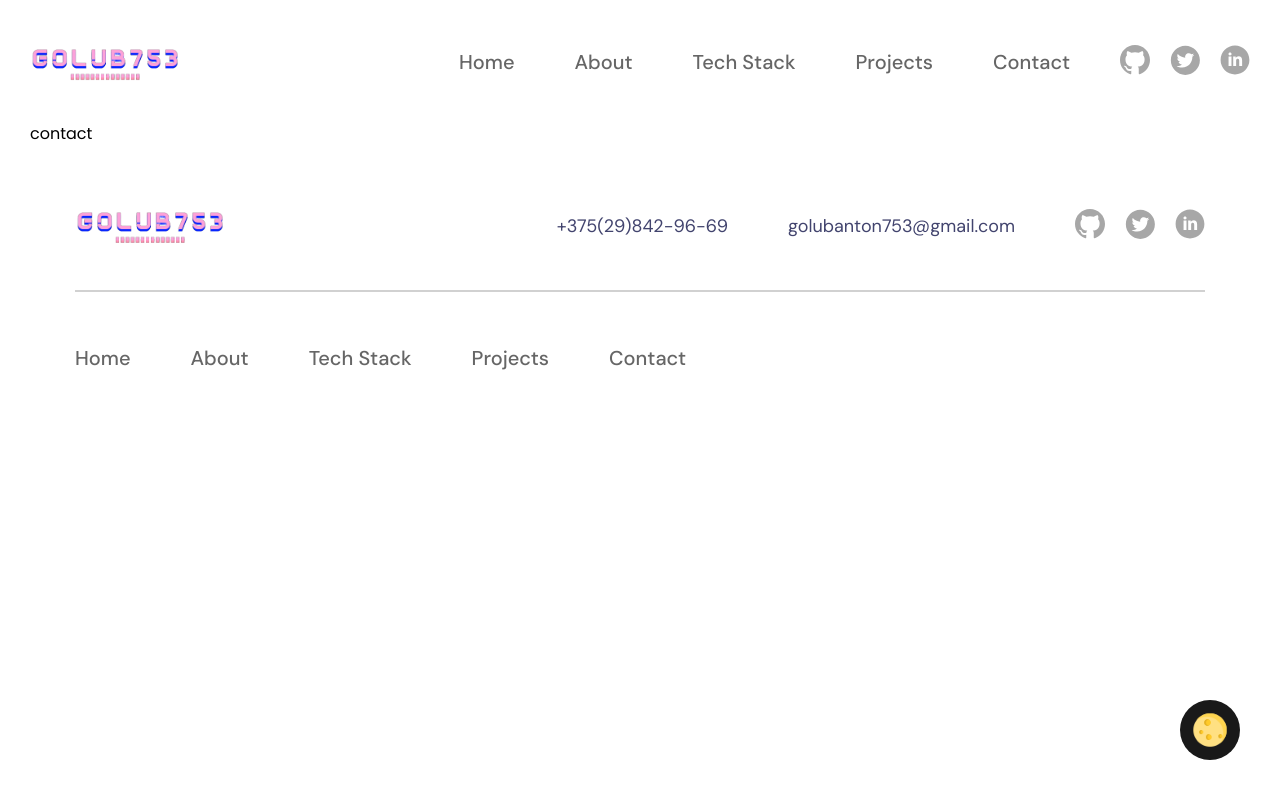
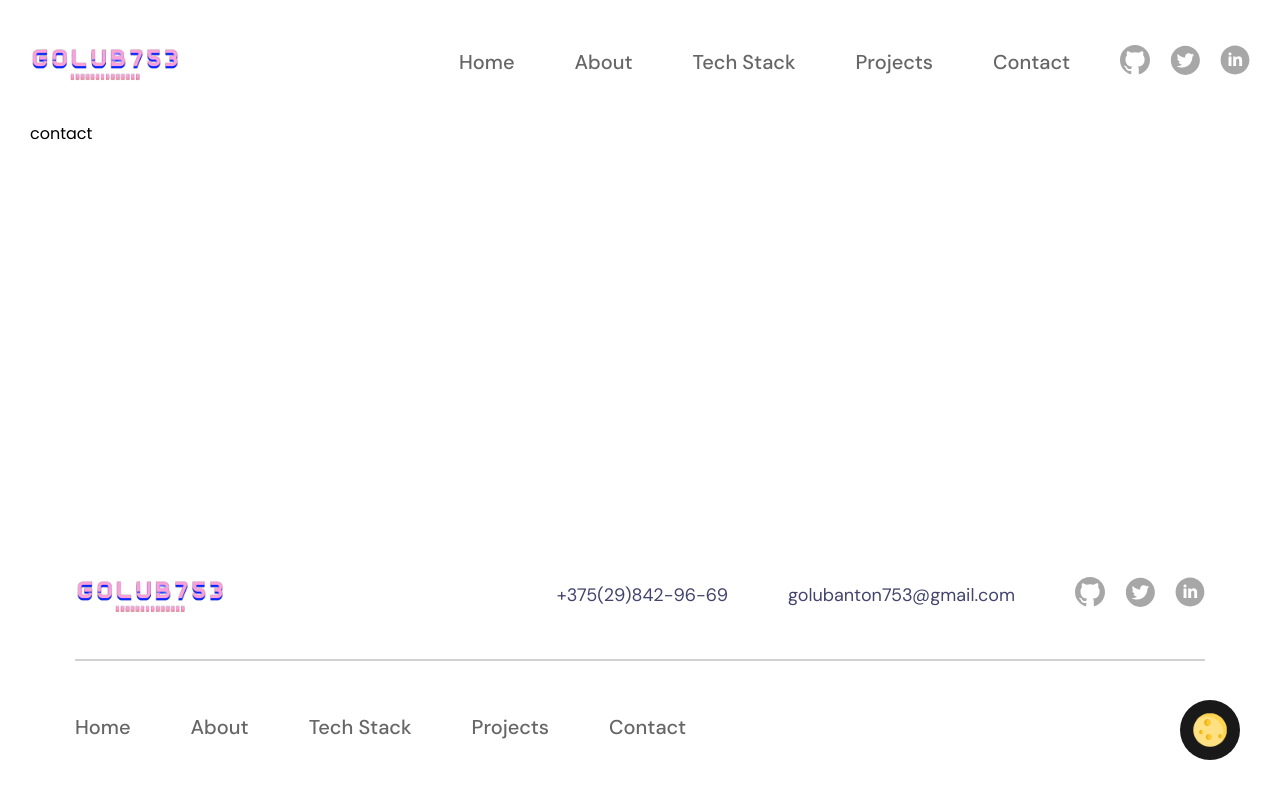
Before and after one commit to golub753/developer-portfolio, a React (Create React App) app: page /contact in a window 1280 px wide. Built offline with nearby package versions, Linux system fonts and the light colour scheme.

Commit message:
fix footer on the bottom page

```diff
--- a/src/containers/Container/Main.js
+++ b/src/containers/Container/Main.js
@@ -5,6 +5,9 @@ export const Main = styled.div`
     transition: .3s;
     background: ${props => (props.theme === 'white') ? '#FFFFFF' : '#191919'};
     position: relative;
+    min-height: 100%;
+    display: flex;
+    flex-direction: column;
 `
 
 export const Toggle = styled.div`
--- /dev/null
+++ b/src/containers/Container/Section.js
@@ -0,0 +1,5 @@
+import styled from "styled-components";
+
+export const Section = styled.div`
+    flex: 1 1 auto;
+`
--- a/src/pages/About.js
+++ b/src/pages/About.js
@@ -1,10 +1,13 @@
+import {Section} from '../containers/Container/Section';
 import Container from '../containers/Container/Container';
 
 const About = () => {
     return (
-        <Container>
-            about
-        </Container>
+        <Section>
+            <Container>
+                about
+            </Container>
+        </Section>
      );
 }
 
--- a/src/pages/Contact.js
+++ b/src/pages/Contact.js
@@ -1,10 +1,13 @@
+import {Section} from '../containers/Container/Section';
 import Container from '../containers/Container/Container';
 
 const Contact = () => {
     return (
-        <Container>
-            contact
-        </Container>
+        <Section>
+            <Container>
+                contact
+            </Container>
+        </Section>
      );
 }
 
--- a/src/pages/Home.js
+++ b/src/pages/Home.js
@@ -1,3 +1,4 @@
+import {Section} from '../containers/Container/Section';
 import Container from '../containers/Container/Container';
 import Main from '../components/Main/Main';
 import Techs from '../components/Techs/Techs';
@@ -5,11 +6,13 @@ import Portfolio from '../components/Portfolio/Portfolio';
 
 const Home = () => {
     return (
-        <Container>
-            <Main/>
-            <Techs/>
-            <Portfolio/>
-        </Container>
+        <Section>
+            <Container>
+                <Main/>
+                <Techs/>
+                <Portfolio/>
+            </Container>
+        </Section>
      );
 }
 
--- a/src/pages/Projects.js
+++ b/src/pages/Projects.js
@@ -1,10 +1,13 @@
+import {Section} from '../containers/Container/Section';
 import Container from '../containers/Container/Container';
 
 const Projects = () => {
     return (
-        <Container>
-            projects
-        </Container>
+        <Section>
+            <Container>
+                projects
+            </Container>
+        </Section>
      );
 }
 
--- a/src/pages/Stack.js
+++ b/src/pages/Stack.js
@@ -1,10 +1,13 @@
+import {Section} from '../containers/Container/Section';
 import Container from '../containers/Container/Container';
 
 const Stack = () => {
     return (
-        <Container>
-            stack
-        </Container>
+        <Section>
+            <Container>
+                stack
+            </Container>
+        </Section>
      );
 }
 
--- a/src/styles/style.css
+++ b/src/styles/style.css
@@ -5,3 +5,11 @@ body {
     font-family: 'Poppins', sans-serif;
     user-select: none;
 }
+
+html, body {
+    height: 100%;
+}
+
+#root {
+    height: 100%;
+}
```
